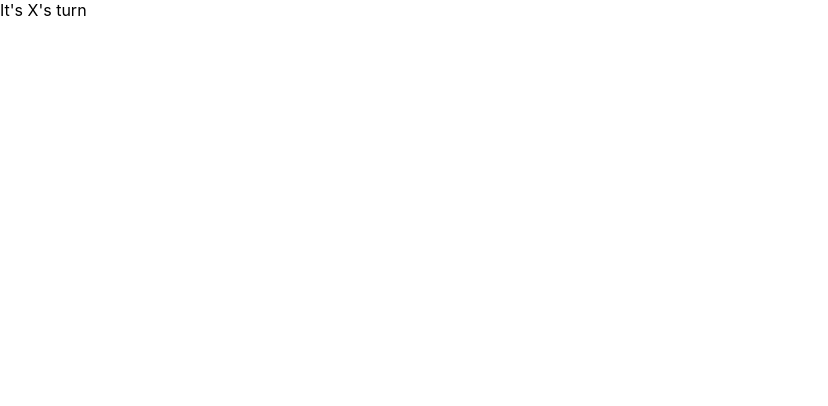
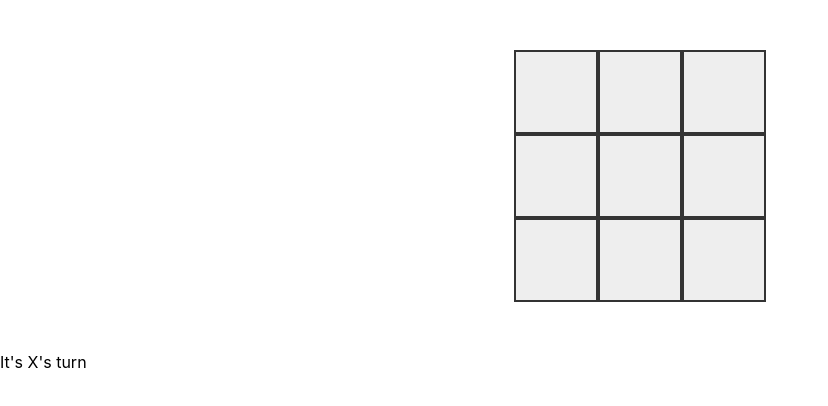
Before and after one commit to CMU-313/llm-lecture, a React (Create React App) app in the folder tic-tac-toe/: page / in a window 1280 px wide. Shown: the top 406 px of the page, without its empty margins (0-828 px from the left). Built offline with nearby package versions, Linux system fonts and the light colour scheme.

Commit message:
game board displays and has win states

```diff
--- a/tic-tac-toe/src/App.css
+++ b/tic-tac-toe/src/App.css
@@ -36,3 +36,40 @@
     transform: rotate(360deg);
   }
 }
+
+.board {
+  display: flex;
+  flex-direction: column;
+  align-items: center;
+  justify-content: center;
+  margin: 50px auto;
+}
+
+.row {
+  display: flex;
+}
+
+.cell {
+  border: 2px solid #333;
+  width: 80px;
+  height: 80px;
+  font-size: 50px;
+  display: flex;
+  align-items: center;
+  justify-content: center;
+  cursor: pointer;
+  background-color: #eee;
+  transition: background-color 0.3s ease-in-out;
+}
+
+.cell:hover {
+  background-color: #ddd;
+}
+
+.x {
+  color: #0077ff;
+}
+
+.o {
+  color: #ff5500;
+}
```
